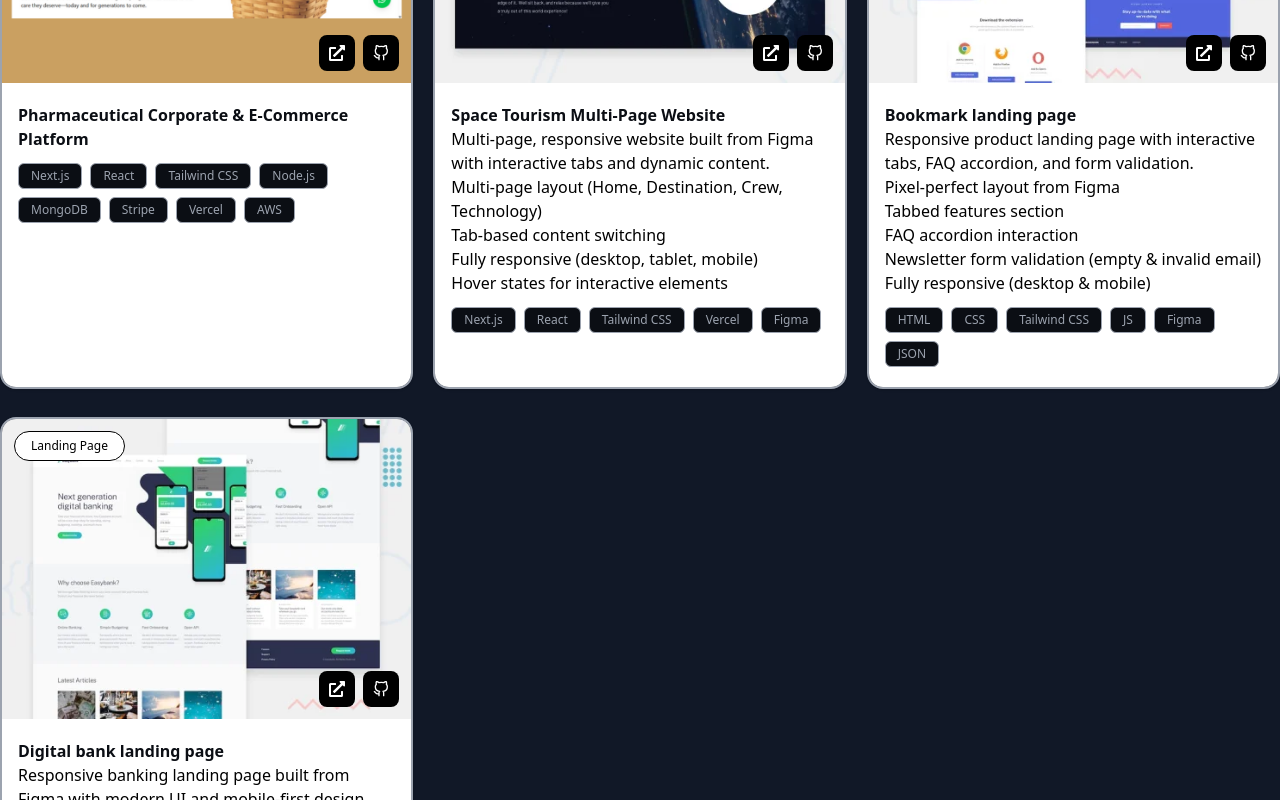
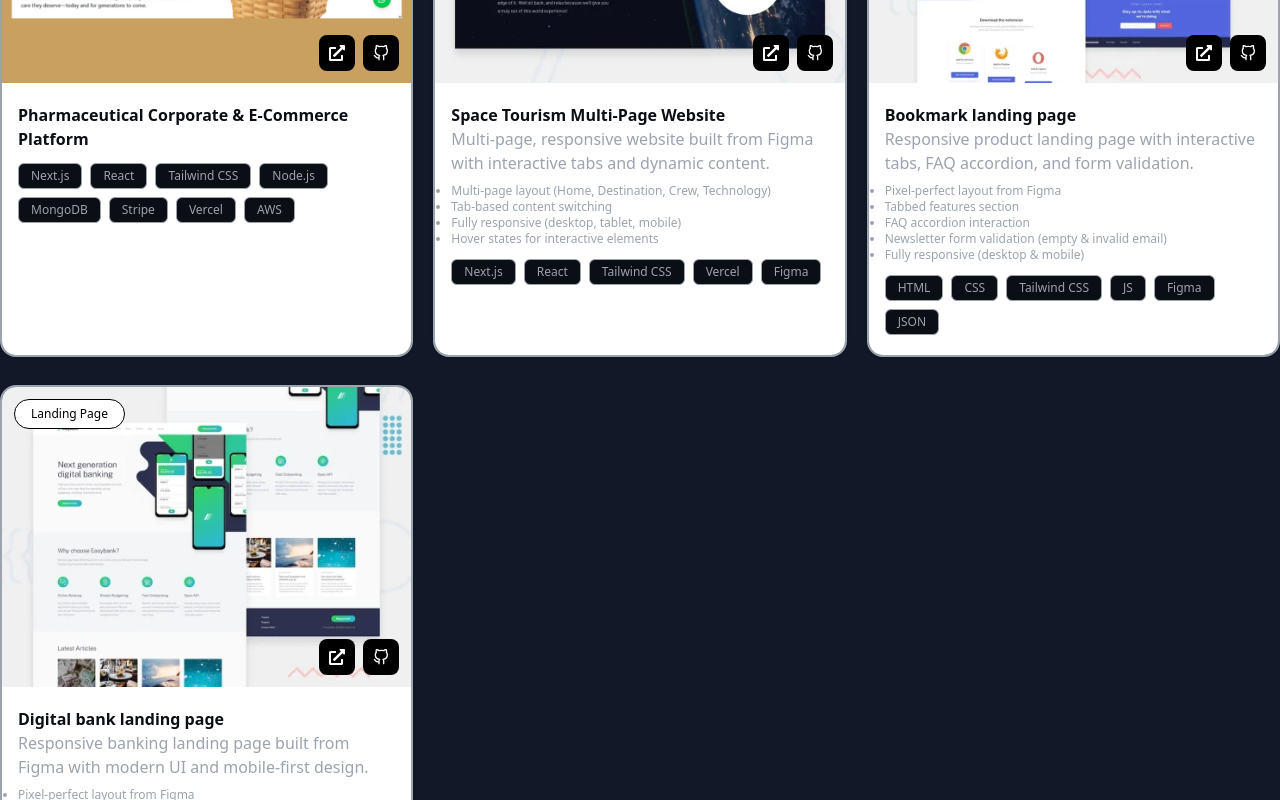
Before and after one commit to franklynxchill/-franklin.dev-portfolio, a Next.js app: page / in a window 1280 px wide. Shown: the part 3540-4340 px from the top of the page. Built offline with nearby package versions, Linux system fonts and the light colour scheme.

Commit message:
updated commit

```diff
--- a/app/components/FeatureSection.tsx
+++ b/app/components/FeatureSection.tsx
@@ -183,8 +183,8 @@ function FeatureSection() {
                   {project.title}
                 </h3>
 
-                <p>{project.overview}</p>
-                <ul>
+                <p className=" text-text-muted">{project.overview}</p>
+                <ul className=" mt-2 list-disc text-text-muted text-xs">
                   {project.highlights.map(highlight => (
                     <li key={highlight}>
                       {highlight}
```
